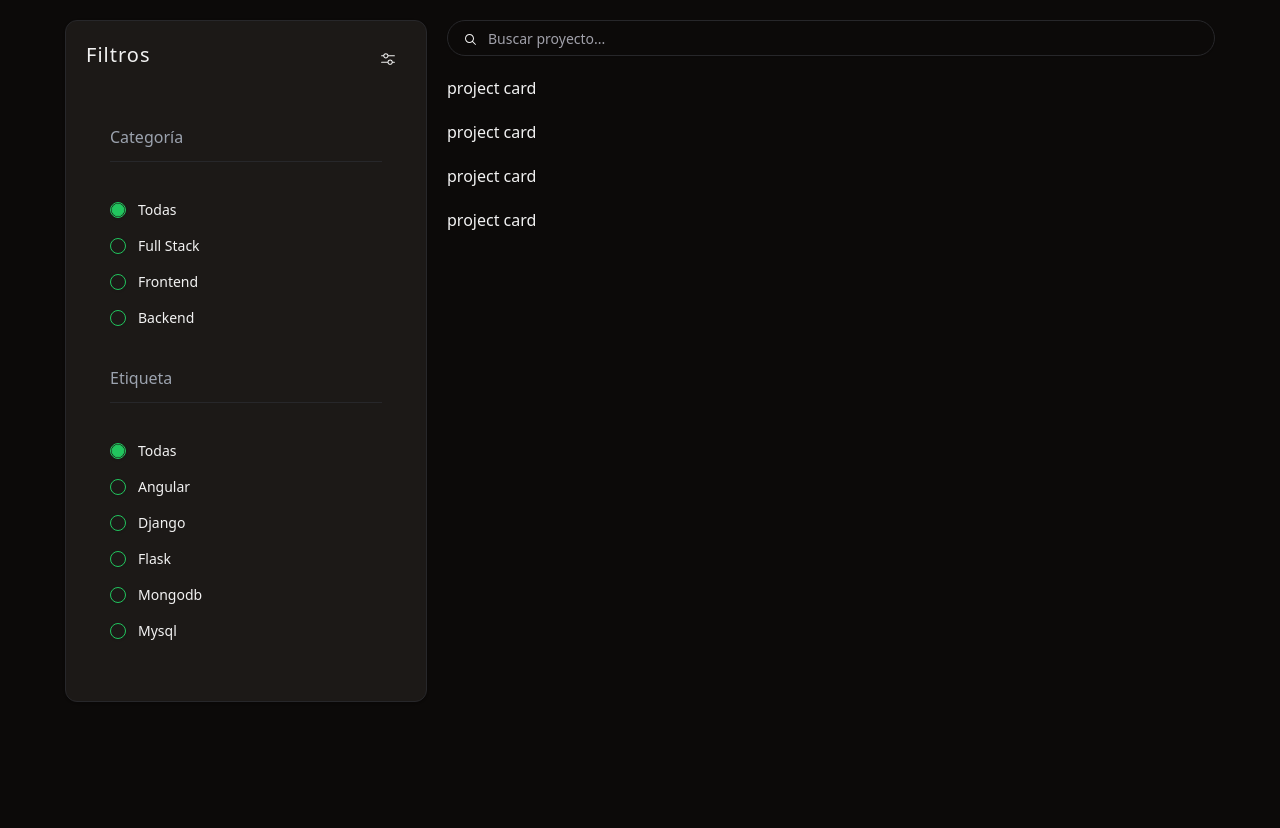
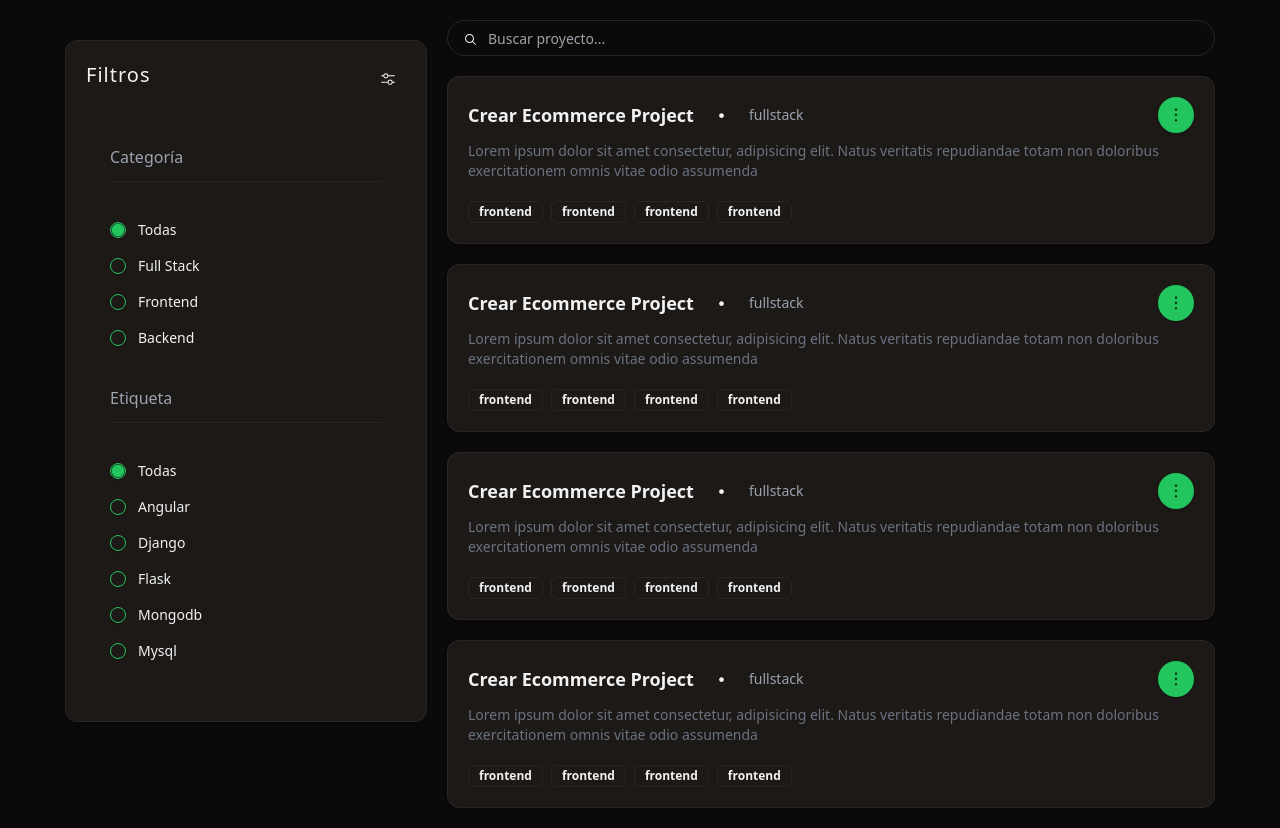
Before and after one commit to JohnnyBC2022/project-managment-system-frontend, a React (Vite) app: page / in a window 1280 px wide. Before the commit the page ends 800 px from the top, so only its background shows below. Built offline with nearby package versions, Linux system fonts and the light colour scheme.

Commit message:
feat: ProjectCard created

```diff
--- a/package.json
+++ b/package.json
@@ -10,6 +10,7 @@
     "preview": "vite preview"
   },
   "dependencies": {
+    "@radix-ui/react-dropdown-menu": "^2.1.4",
     "@radix-ui/react-icons": "^1.3.2",
     "@radix-ui/react-label": "^2.1.1",
     "@radix-ui/react-radio-group": "^1.2.2",
--- /dev/null
+++ b/src/components/ui/badge.jsx
@@ -0,0 +1,34 @@
+import * as React from "react"
+import { cva } from "class-variance-authority";
+
+import { cn } from "@/lib/utils"
+
+const badgeVariants = cva(
+  "inline-flex items-center rounded-md border px-2.5 py-0.5 text-xs font-semibold transition-colors focus:outline-none focus:ring-2 focus:ring-ring focus:ring-offset-2",
+  {
+    variants: {
+      variant: {
+        default:
+          "border-transparent bg-primary text-primary-foreground shadow hover:bg-primary/80",
+        secondary:
+          "border-transparent bg-secondary text-secondary-foreground hover:bg-secondary/80",
+        destructive:
+          "border-transparent bg-destructive text-destructive-foreground shadow hover:bg-destructive/80",
+        outline: "text-foreground",
+      },
+    },
+    defaultVariants: {
+      variant: "default",
+    },
+  }
+)
+
+function Badge({
+  className,
+  variant,
+  ...props
+}) {
+  return (<div className={cn(badgeVariants({ variant }), className)} {...props} />);
+}
+
+export { Badge, badgeVariants }
--- /dev/null
+++ b/src/components/ui/dropdown-menu.jsx
@@ -0,0 +1,156 @@
+import * as React from "react"
+import * as DropdownMenuPrimitive from "@radix-ui/react-dropdown-menu"
+import { Check, ChevronRight, Circle } from "lucide-react"
+
+import { cn } from "@/lib/utils"
+
+const DropdownMenu = DropdownMenuPrimitive.Root
+
+const DropdownMenuTrigger = DropdownMenuPrimitive.Trigger
+
+const DropdownMenuGroup = DropdownMenuPrimitive.Group
+
+const DropdownMenuPortal = DropdownMenuPrimitive.Portal
+
+const DropdownMenuSub = DropdownMenuPrimitive.Sub
+
+const DropdownMenuRadioGroup = DropdownMenuPrimitive.RadioGroup
+
+const DropdownMenuSubTrigger = React.forwardRef(({ className, inset, children, ...props }, ref) => (
+  <DropdownMenuPrimitive.SubTrigger
+    ref={ref}
+    className={cn(
+      "flex cursor-default gap-2 select-none items-center rounded-sm px-2 py-1.5 text-sm outline-none focus:bg-accent data-[state=open]:bg-accent [&_svg]:pointer-events-none [&_svg]:size-4 [&_svg]:shrink-0",
+      inset && "pl-8",
+      className
+    )}
+    {...props}>
+    {children}
+    <ChevronRight className="ml-auto" />
+  </DropdownMenuPrimitive.SubTrigger>
+))
+DropdownMenuSubTrigger.displayName =
+  DropdownMenuPrimitive.SubTrigger.displayName
+
+const DropdownMenuSubContent = React.forwardRef(({ className, ...props }, ref) => (
+  <DropdownMenuPrimitive.SubContent
+    ref={ref}
+    className={cn(
+      "z-50 min-w-[8rem] overflow-hidden rounded-md border bg-popover p-1 text-popover-foreground shadow-lg data-[state=open]:animate-in data-[state=closed]:animate-out data-[state=closed]:fade-out-0 data-[state=open]:fade-in-0 data-[state=closed]:zoom-out-95 data-[state=open]:zoom-in-95 data-[side=bottom]:slide-in-from-top-2 data-[side=left]:slide-in-from-right-2 data-[side=right]:slide-in-from-left-2 data-[side=top]:slide-in-from-bottom-2",
+      className
+    )}
+    {...props} />
+))
+DropdownMenuSubContent.displayName =
+  DropdownMenuPrimitive.SubContent.displayName
+
+const DropdownMenuContent = React.forwardRef(({ className, sideOffset = 4, ...props }, ref) => (
+  <DropdownMenuPrimitive.Portal>
+    <DropdownMenuPrimitive.Content
+      ref={ref}
+      sideOffset={sideOffset}
+      className={cn(
+        "z-50 min-w-[8rem] overflow-hidden rounded-md border bg-popover p-1 text-popover-foreground shadow-md",
+        "data-[state=open]:animate-in data-[state=closed]:animate-out data-[state=closed]:fade-out-0 data-[state=open]:fade-in-0 data-[state=closed]:zoom-out-95 data-[state=open]:zoom-in-95 data-[side=bottom]:slide-in-from-top-2 data-[side=left]:slide-in-from-right-2 data-[side=right]:slide-in-from-left-2 data-[side=top]:slide-in-from-bottom-2",
+        className
+      )}
+      {...props} />
+  </DropdownMenuPrimitive.Portal>
+))
+DropdownMenuContent.displayName = DropdownMenuPrimitive.Content.displayName
+
+const DropdownMenuItem = React.forwardRef(({ className, inset, ...props }, ref) => (
+  <DropdownMenuPrimitive.Item
+    ref={ref}
+    className={cn(
+      "relative flex cursor-default select-none items-center gap-2 rounded-sm px-2 py-1.5 text-sm outline-none transition-colors focus:bg-accent focus:text-accent-foreground data-[disabled]:pointer-events-none data-[disabled]:opacity-50 [&>svg]:size-4 [&>svg]:shrink-0",
+      inset && "pl-8",
+      className
+    )}
+    {...props} />
+))
+DropdownMenuItem.displayName = DropdownMenuPrimitive.Item.displayName
+
+const DropdownMenuCheckboxItem = React.forwardRef(({ className, children, checked, ...props }, ref) => (
+  <DropdownMenuPrimitive.CheckboxItem
+    ref={ref}
+    className={cn(
+      "relative flex cursor-default select-none items-center rounded-sm py-1.5 pl-8 pr-2 text-sm outline-none transition-colors focus:bg-accent focus:text-accent-foreground data-[disabled]:pointer-events-none data-[disabled]:opacity-50",
+      className
+    )}
+    checked={checked}
+    {...props}>
+    <span className="absolute left-2 flex h-3.5 w-3.5 items-center justify-center">
+      <DropdownMenuPrimitive.ItemIndicator>
+        <Check className="h-4 w-4" />
+      </DropdownMenuPrimitive.ItemIndicator>
+    </span>
+    {children}
+  </DropdownMenuPrimitive.CheckboxItem>
+))
+DropdownMenuCheckboxItem.displayName =
+  DropdownMenuPrimitive.CheckboxItem.displayName
+
+const DropdownMenuRadioItem = React.forwardRef(({ className, children, ...props }, ref) => (
+  <DropdownMenuPrimitive.RadioItem
+    ref={ref}
+    className={cn(
+      "relative flex cursor-default select-none items-center rounded-sm py-1.5 pl-8 pr-2 text-sm outline-none transition-colors focus:bg-accent focus:text-accent-foreground data-[disabled]:pointer-events-none data-[disabled]:opacity-50",
+      className
+    )}
+    {...props}>
+    <span className="absolute left-2 flex h-3.5 w-3.5 items-center justify-center">
+      <DropdownMenuPrimitive.ItemIndicator>
+        <Circle className="h-2 w-2 fill-current" />
+      </DropdownMenuPrimitive.ItemIndicator>
+    </span>
+    {children}
+  </DropdownMenuPrimitive.RadioItem>
+))
+DropdownMenuRadioItem.displayName = DropdownMenuPrimitive.RadioItem.displayName
+
+const DropdownMenuLabel = React.forwardRef(({ className, inset, ...props }, ref) => (
+  <DropdownMenuPrimitive.Label
+    ref={ref}
+    className={cn("px-2 py-1.5 text-sm font-semibold", inset && "pl-8", className)}
+    {...props} />
+))
+DropdownMenuLabel.displayName = DropdownMenuPrimitive.Label.displayName
+
+const DropdownMenuSeparator = React.forwardRef(({ className, ...props }, ref) => (
+  <DropdownMenuPrimitive.Separator
+    ref={ref}
+    className={cn("-mx-1 my-1 h-px bg-muted", className)}
+    {...props} />
+))
+DropdownMenuSeparator.displayName = DropdownMenuPrimitive.Separator.displayName
+
+const DropdownMenuShortcut = ({
+  className,
+  ...props
+}) => {
+  return (
+    (<span
+      className={cn("ml-auto text-xs tracking-widest opacity-60", className)}
+      {...props} />)
+  );
+}
+DropdownMenuShortcut.displayName = "DropdownMenuShortcut"
+
+export {
+  DropdownMenu,
+  DropdownMenuTrigger,
+  DropdownMenuContent,
+  DropdownMenuItem,
+  DropdownMenuCheckboxItem,
+  DropdownMenuRadioItem,
+  DropdownMenuLabel,
+  DropdownMenuSeparator,
+  DropdownMenuShortcut,
+  DropdownMenuGroup,
+  DropdownMenuPortal,
+  DropdownMenuSub,
+  DropdownMenuSubContent,
+  DropdownMenuSubTrigger,
+  DropdownMenuRadioGroup,
+}
--- /dev/null
+++ b/src/pages/Project/ProjectCard.jsx
@@ -0,0 +1,54 @@
+import { Badge } from "@/components/ui/badge";
+import { Button } from "@/components/ui/button";
+import { Card } from "@/components/ui/card";
+import {
+  DropdownMenu,
+  DropdownMenuContent,
+  DropdownMenuItem,
+  DropdownMenuTrigger,
+} from "@/components/ui/dropdown-menu";
+import { DotFilledIcon, DotsVerticalIcon } from "@radix-ui/react-icons";
+
+const ProjectCard = () => {
+  return (
+    <Card className="p-5 w-full lg:max-w-3xl">
+      <div className="space-y-5">
+        <div className="space-y-2">
+          <div className="flex justify-between">
+            <div className="flex items-center gap-5">
+              <h1 className="cursor-pointer font-bold text-lg">
+                Crear Ecommerce Project
+              </h1>
+              <DotFilledIcon />
+              <p className="text-sm text-gray-400">fullstack</p>
+            </div>
+            <div>
+              <DropdownMenu>
+                <DropdownMenuTrigger>
+                  <Button className="rounded-full" size="icon">
+                    <DotsVerticalIcon />
+                  </Button>
+                </DropdownMenuTrigger>
+                <DropdownMenuContent>
+                  <DropdownMenuItem>Actualizar</DropdownMenuItem>
+                  <DropdownMenuItem>Eliminar</DropdownMenuItem>
+                </DropdownMenuContent>
+              </DropdownMenu>
+            </div>
+          </div>
+          <p className="text-gray-500 text-sm">
+            Lorem ipsum dolor sit amet consectetur, adipisicing elit. Natus
+            veritatis repudiandae totam non doloribus exercitationem omnis vitae
+            odio assumenda
+          </p>
+        </div>
+
+        <div className="flex flex-wrap gap-2 items-center">
+        {[1,1,1,1].map((item)=><Badge key={item} variant="outline">{"frontend"}</Badge>)}
+        </div>
+      </div>
+    </Card>
+  );
+};
+
+export default ProjectCard;
--- a/src/pages/ProjectList/ProjectList.jsx
+++ b/src/pages/ProjectList/ProjectList.jsx
@@ -10,6 +10,7 @@
 import { tags } from "@/constants";
 import { Input } from "@/components/ui/input";
 import { useState } from "react";
+import ProjectCard from "../Project/ProjectCard";
 
 const ProjectList = () => {
   const [keyword, setKeyword] = useState("")
@@ -108,9 +109,9 @@
           <div>
             <div className="space-y-5 min-h-[74vh]">
               {keyword
-                ? [1, 1, 1].map((item) => <div key={item}>project card</div>)
+                ? [1, 1, 1].map((item) => <ProjectCard key={item}/>)
                 : [1, 1, 1, 1].map((item) => (
-                    <div key={item}>project card</div>
+                  <ProjectCard key={item}/>
                   ))}
             </div>
           </div>
```
Also changed, not shown: 1 other file (tests, documents, lock files or other folders).
